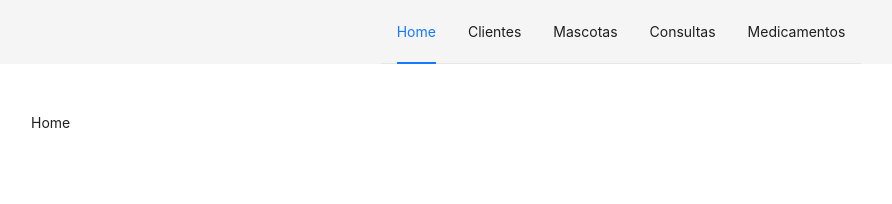
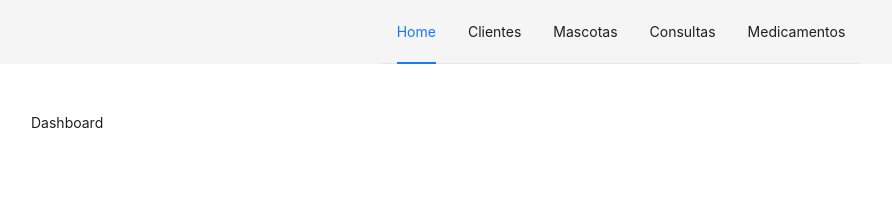
Before and after one commit to sebas99cano/petProjectFront, a React (Vite) app: page / in a window 1280 px wide. Shown: the top 204 px of the page, without its empty margins (19-911 px from the left). Built offline with nearby package versions, Linux system fonts and the light colour scheme.

Commit message:
cambio de Home por Dashboard

```diff
--- /dev/null
+++ b/src/pages/dashboard/Dashboard.jsx
@@ -0,0 +1,7 @@
+import React from "react";
+
+const Dashboard = () => {
+  return <div>Dashboard</div>;
+};
+
+export default Dashboard;
--- a/src/pages/home/Home.jsx
+++ /dev/null
@@ -1,9 +0,0 @@
-import React from 'react'
-
-const Home = () => {
-  return (
-    <div>Home</div>
-  )
-}
-
-export default Home
--- a/src/pages/layout/AppLayout.jsx
+++ b/src/pages/layout/AppLayout.jsx
@@ -1,7 +1,7 @@
 import React, { Suspense } from "react";
 import { Layout, Menu } from "antd";
 import { Route, Routes, useLocation, useNavigate } from "react-router-dom";
-import Home from "../home/Home";
+import Dashboard from "../dashboard/Dashboard";
 import Clients from "../clients/Clients";
 import Pets from "../pets/Pets";
 import Medicaments from "../medicaments/Medicaments";
@@ -10,7 +10,13 @@ import Consults from "../consults/Consults";
 const { Header, Content } = Layout;
 
 const routes = [
-  { title: "Home", key: "/", path: "/", element: <Home />, isVisible: true },
+  {
+    title: "Home",
+    key: "/",
+    path: "/",
+    element: <Dashboard />,
+    isVisible: true,
+  },
   {
     title: "Clientes",
     key: "/clients",
```
Also changed, not shown: src/pages/home/useHome.jsx (deleted).
